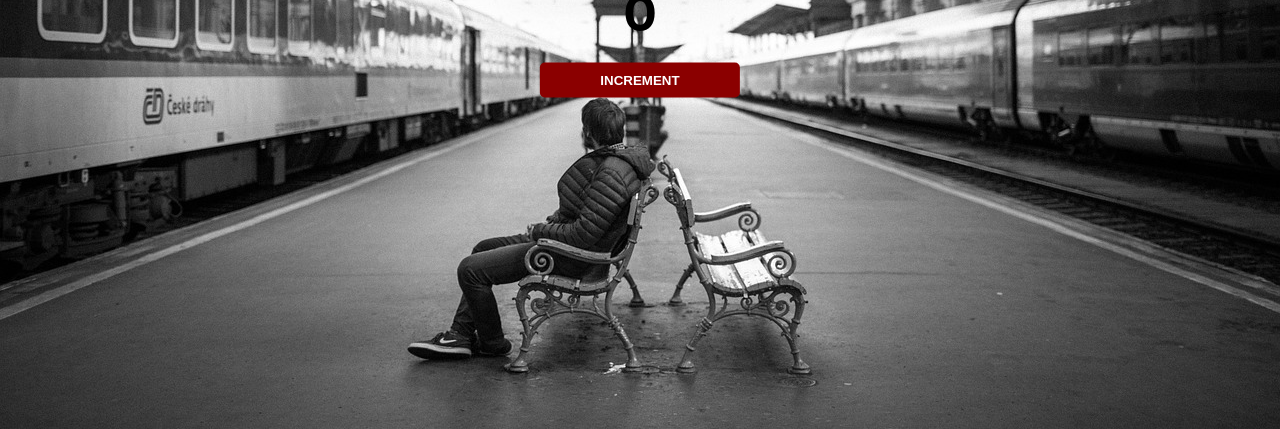
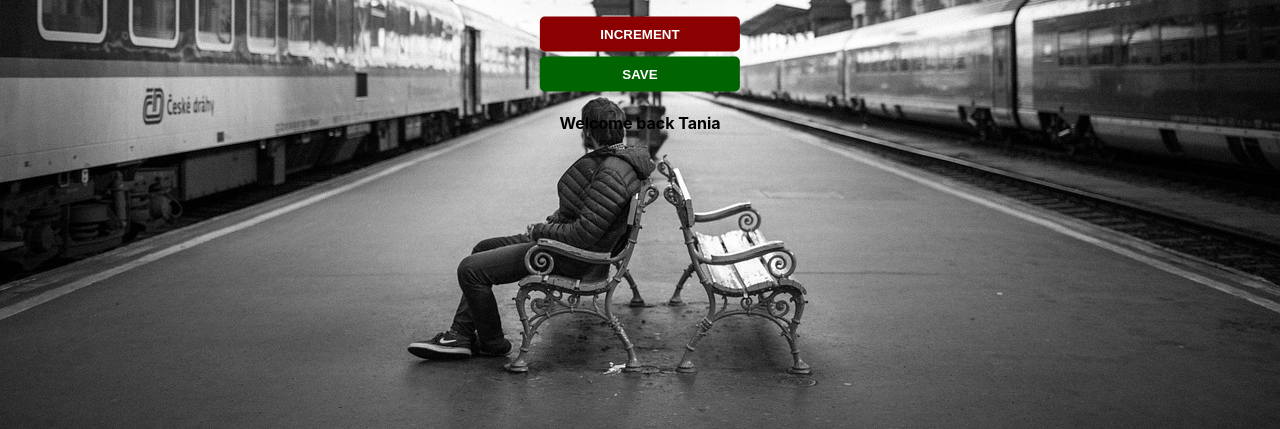
Before and after one commit to iwanttosmile4u/people_counter, a plain HTML site: page index.html in a window 1280 px wide. Shown: the part 387-816 px from the top of the page. Drawn offline with Linux system fonts and the light colour scheme.

Commit message:
practice with string and number data types

```diff
--- a/index.html
+++ b/index.html
@@ -12,6 +12,8 @@
     <h1>People entered:</h1>
     <h2 id="count">0</h2>
     <button id="increment-btn" onclick="increment()">INCREMENT</button>
+    <button id="save-btn" onclick="save()">SAVE</button>
+    <p id="welcome-el"></p>
   </div>
   <script src="index.js"></script>
 </body>
--- a/index.js
+++ b/index.js
@@ -5,3 +5,28 @@ function increment() {
   count += 1;
   resultOnPage.innerText = count;
 }
+
+function save() {
+  console.log(count);
+}
+
+// let userName = 'per';
+
+// let message = 'You have tree new notifications';
+// console.log(message);
+
+// let messageToUser = message + ', ' + userName + '!';
+// console.log(messageToUser);
+
+// const myName = 'Tania';
+// const greeting = 'Hi, my name is ';
+
+// const myGreeting = greeting + myName + '!';
+// console.log(myGreeting);
+
+let welcomEl = document.getElementById('welcome-el');
+
+const myName = 'Tania';
+const greeting = 'Welcome back ';
+
+welcomEl.innerText = greeting + myName;
```
